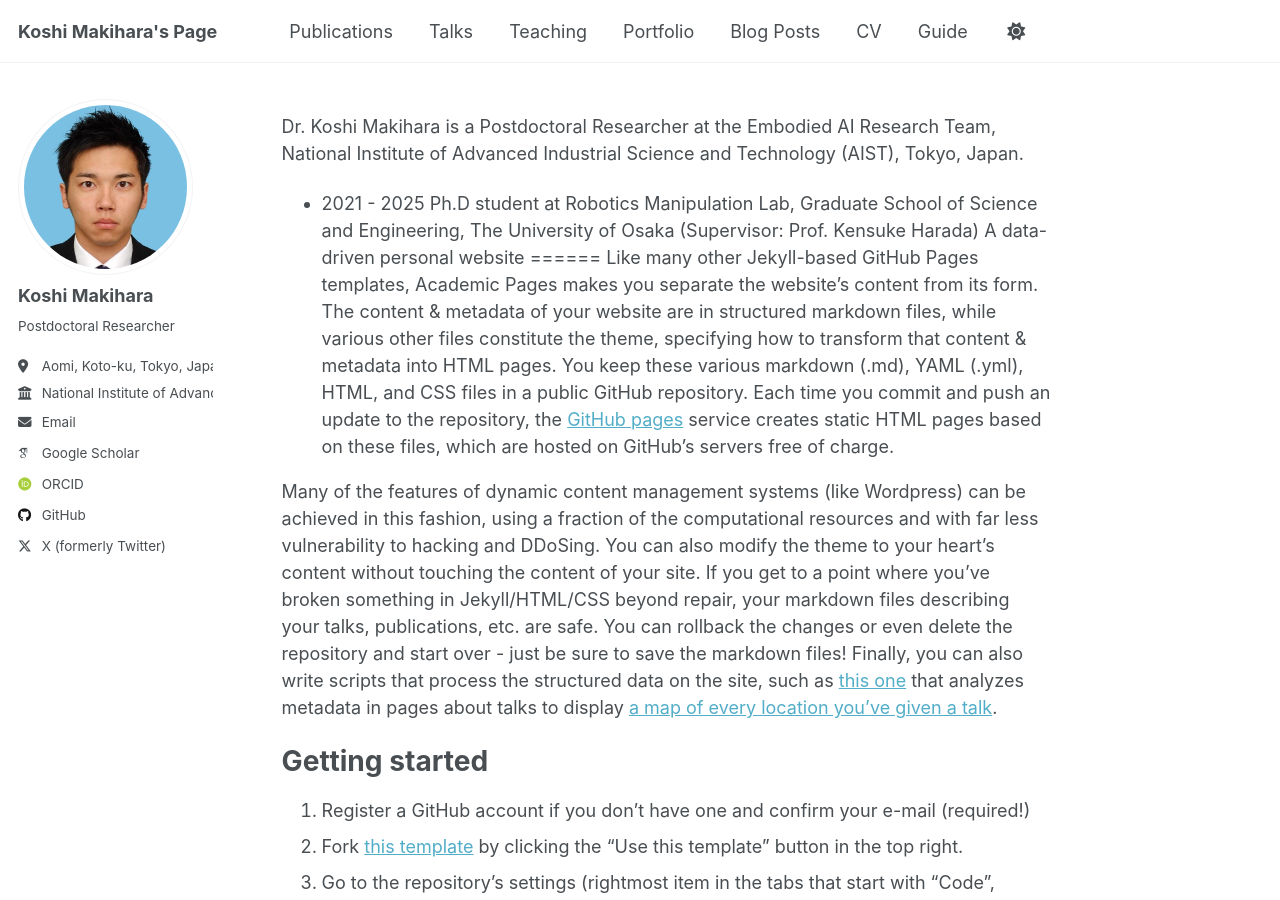
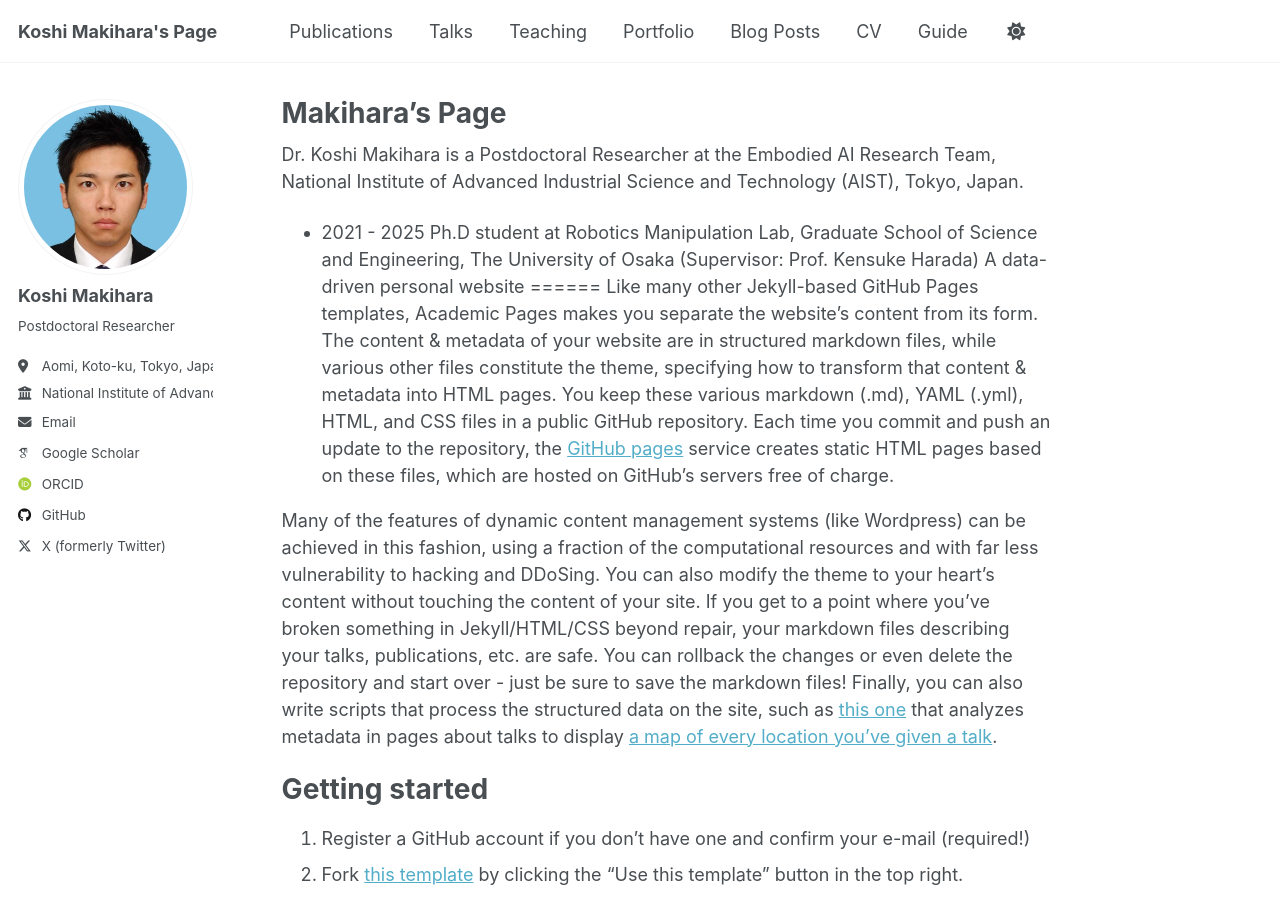
Before and after one commit to k-makihara/k-makihara.github.io, a Jekyll site: the page built from _pages/about.md, in a window 1280 px wide and 900 px high. Built offline with Jekyll 4.4.1, drawn with Linux system fonts in a browser that asks for light colours; some web fonts are replaced.

Commit message:
Update about.md

```diff
--- a/_pages/about.md
+++ b/_pages/about.md
@@ -1,10 +1,8 @@
 ---
 permalink: /
-title: ""
+title: "Makihara's Page"
 author_profile: true
-redirect_from:
-  - /about/
-  - /about.html
+
 ---
 
 Dr. Koshi Makihara is a Postdoctoral Researcher at the Embodied AI Research Team, National Institute of Advanced Industrial Science and Technology (AIST), Tokyo, Japan.
```
